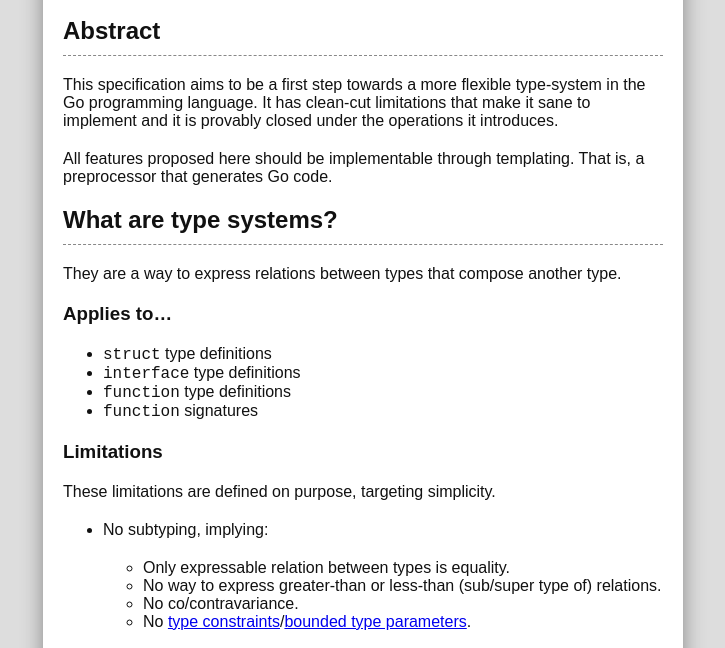
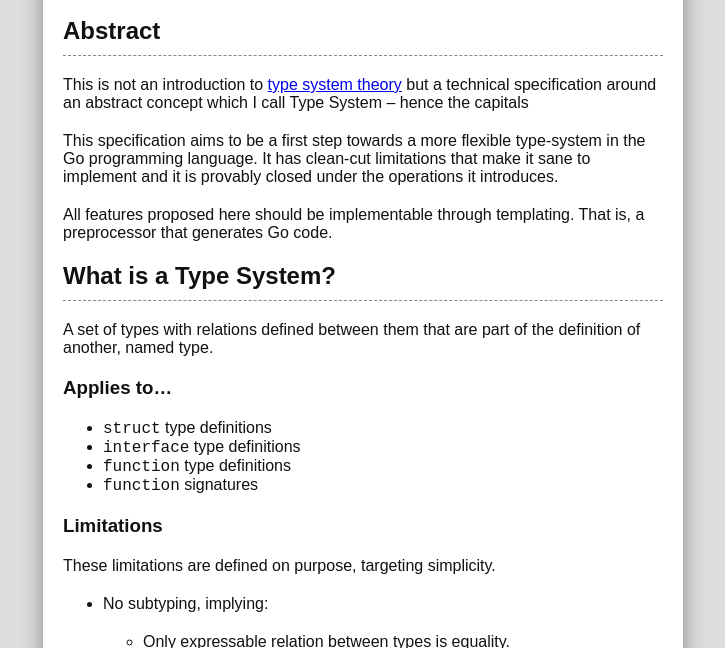
Before and after one commit to thwd/ts, a plain HTML site: page index.html in a window 1280 px wide. Shown: the part 100-748 px from the top of the page, without its empty margins (277-1002 px from the left). Drawn offline with Linux system fonts and the light colour scheme.

Commit message:
clarified that this is not an intro to type system theory

```diff
--- a/index.html
+++ b/index.html
@@ -11,12 +11,15 @@
 
         <h2>Abstract</h2>
 
+        <p>This is not an introduction to <a target="_blank" href="http://en.wikipedia.org/wiki/Type_system">type system theory</a> but a technical specification around an abstract concept which I call Type System &ndash; hence the capitals</p>
+
         <p>This specification aims to be a first step towards a more flexible type-system in the Go programming language. It has clean-cut limitations that make it sane to implement and it is provably closed under the operations it introduces.</p>
 
         <p>All features proposed here should be implementable through templating. That is, a preprocessor that generates Go code.</p>
 
-        <h2>What are type systems?</h2>
-        <p>They are a way to express relations between types that compose another type.</p>
+        <h2>What is a Type System?</h2>
+
+        <p>A set of types with relations defined between them that are part of the definition of another, named type.</p>
 
         <h3>Applies to&hellip;</h3>
         <ul>
```
